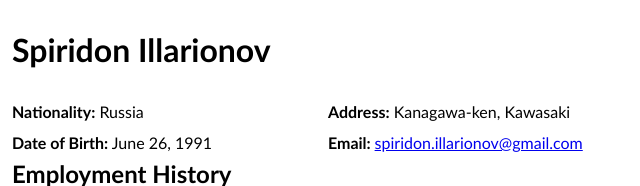
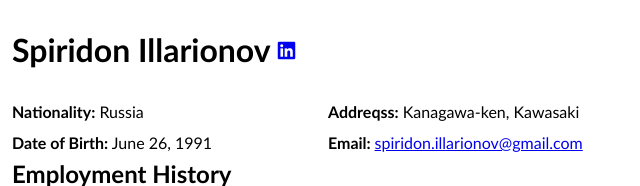
Before and after one commit to imspiridon/cv, a plain HTML site: page index.html in a window 1280 px wide. Shown: the top 186 px of the page, 155-795 px from the left. Drawn offline with Linux system fonts and the light colour scheme.

Commit message:
qweqweqw

```diff
--- a/index.html
+++ b/index.html
@@ -10,12 +10,13 @@
     <body>
         <table>
             <tr>
-                <td><h1>Spiridon Illarionov</h1></td>
+                <td><h1>Spiridon Illarionov <a href="https://www.linkedin.com/in/spiridon-illarionov-54b702a4/" title="Link to my LinkedIn page">
+                    <i class="fa-brands fa-linkedin fa-2xs"></i></a></h1></td>
             </tr>
             <table>
                 <tr>
                     <td style="width: 25%;"><strong>Nationality:</strong> Russia</td>
-                    <td style="width: 25%;"><strong>Address:</strong> Kanagawa-ken, Kawasaki</td>
+                    <td style="width: 25%;"><strong>Addreqss:</strong> Kanagawa-ken, Kawasaki</td>
                     <td style="width: 25%;"><strong>Visa Status:</strong> Engineer/Specialist in Humanities</td>
                 </tr>
                 <tr>
```
